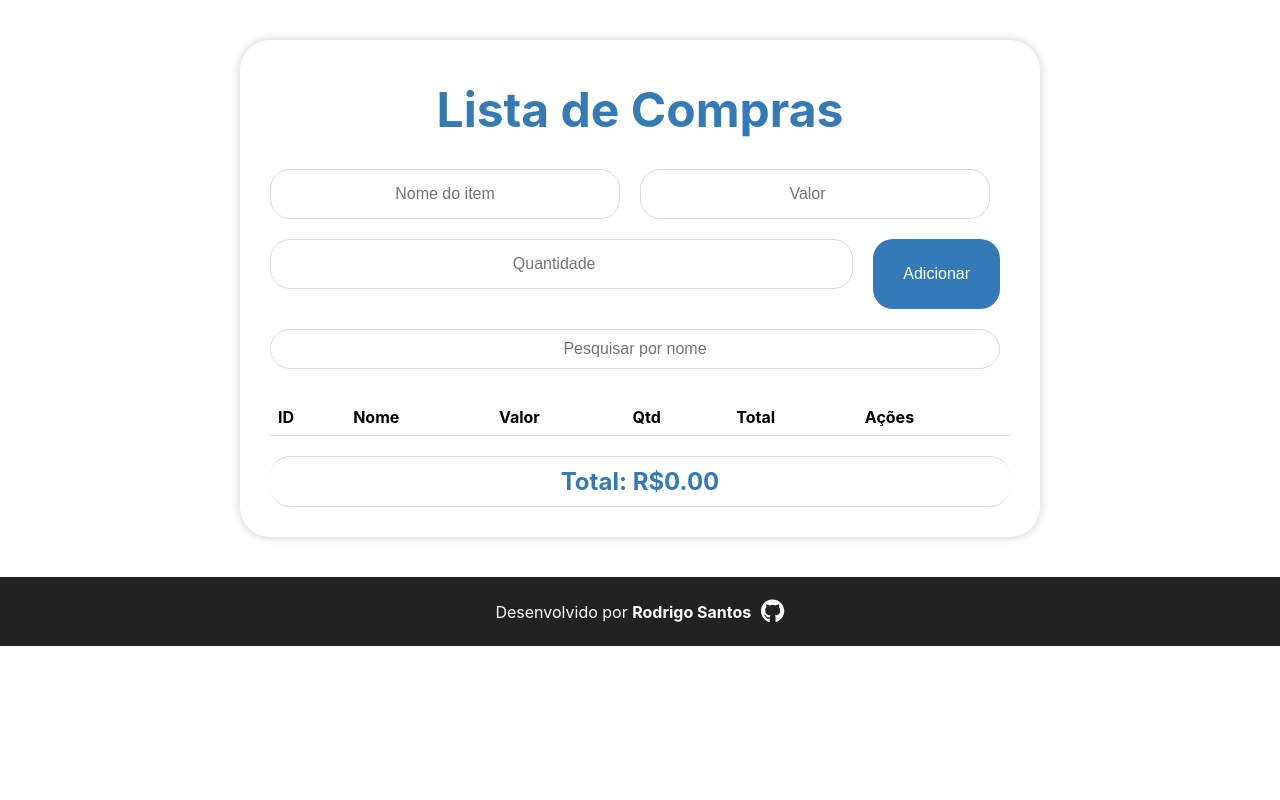
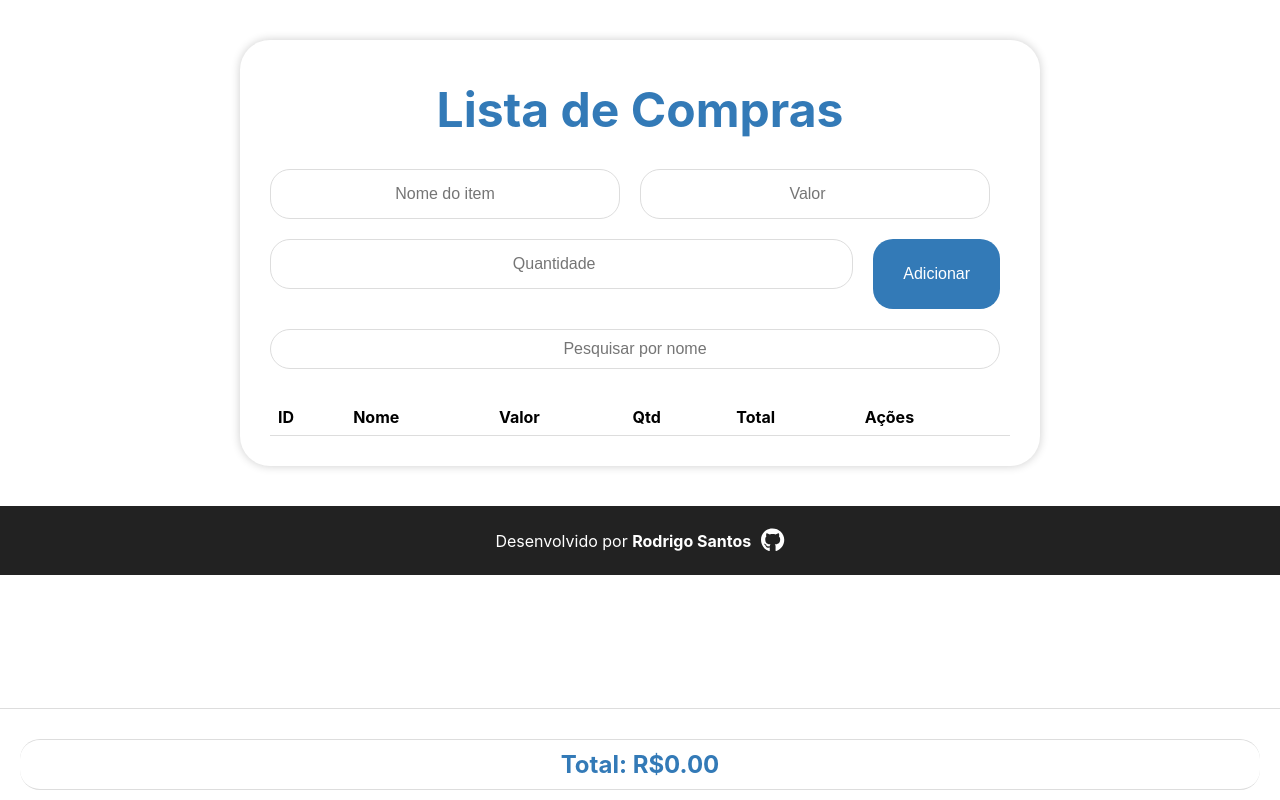
Before and after one commit to rodrigocsdev/compras, a React (Create React App) app: page / in a window 1280 px wide. Built offline with nearby package versions, Linux system fonts and the light colour scheme.

Commit message:
fixando total na tela e add barra de rolagem

```diff
--- a/src/components/ListaDeCompras.css
+++ b/src/components/ListaDeCompras.css
@@ -60,6 +60,11 @@
   font-size: 16px;
 }
 
+.container-table {
+  max-height: flex; /* Defina a altura máxima desejada para a tabela */
+  overflow-y: flex; /* Adiciona uma barra de rolagem vertical quando necessário */
+}
+
 .items-table {
   width: 100%;
   border-collapse: collapse; /* Para juntar as bordas das células */
@@ -104,6 +109,15 @@
   white-space: nowrap;
 }
 
+.container-total {
+  position: fixed;
+  bottom: 0;
+  left: 0;
+  width: 100%;
+  background-color: #fff;
+  padding: 10px 20px;
+  border-top: 1px solid #ddd;
+}
 
 .total {
   color: #337ab7;
--- a/src/components/ListaDeCompras.js
+++ b/src/components/ListaDeCompras.js
@@ -136,6 +136,7 @@ const ListaDeCompras = () => {
           onChange={handleSearch}
         />
       </div>
+      <div className="container-table">
       <table className="items-table">
         <thead>
           <tr>
@@ -173,7 +174,10 @@ const ListaDeCompras = () => {
           ))}
         </tbody>
       </table>
+      </div>
+      <div className="container-total">
       <div className="total">Total: R${calculateTotal().toFixed(2)}</div>
+      </div>
     </div>
   );
 };
```
